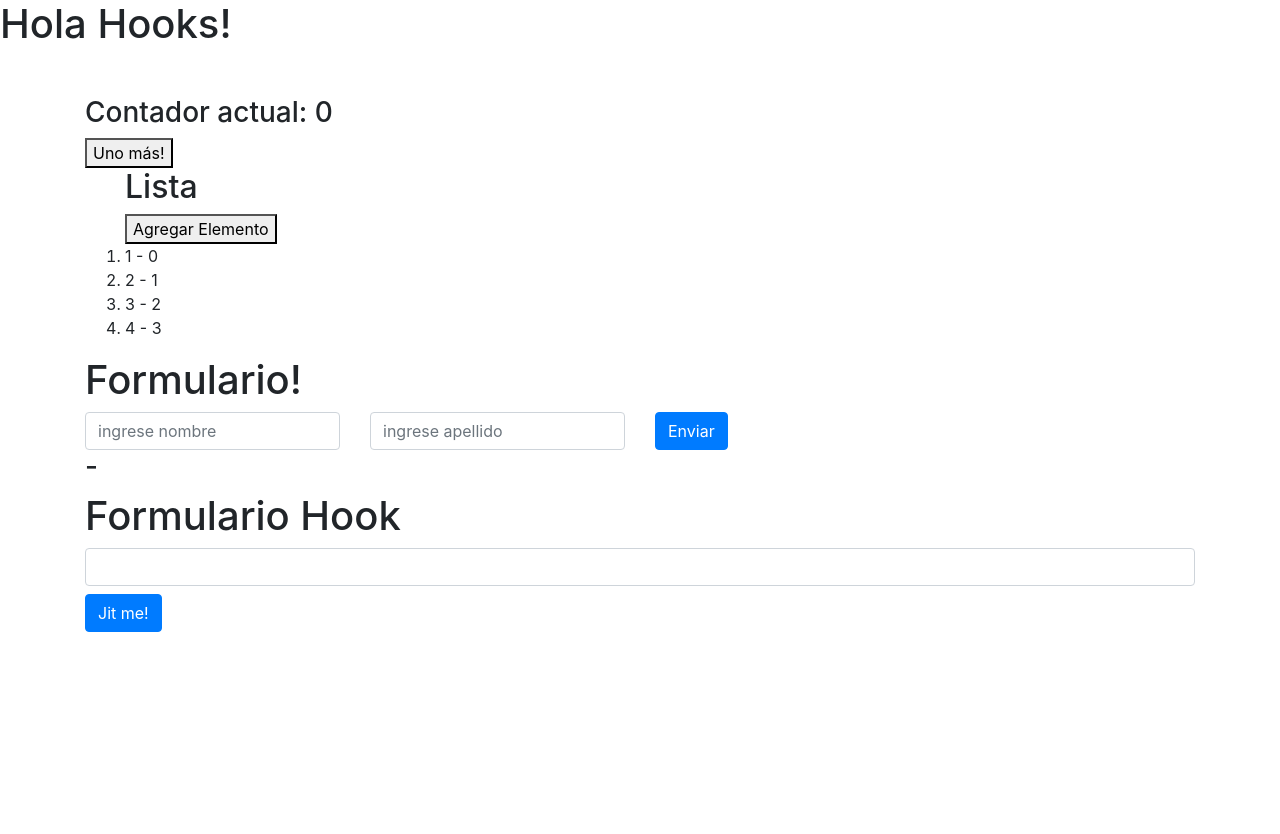
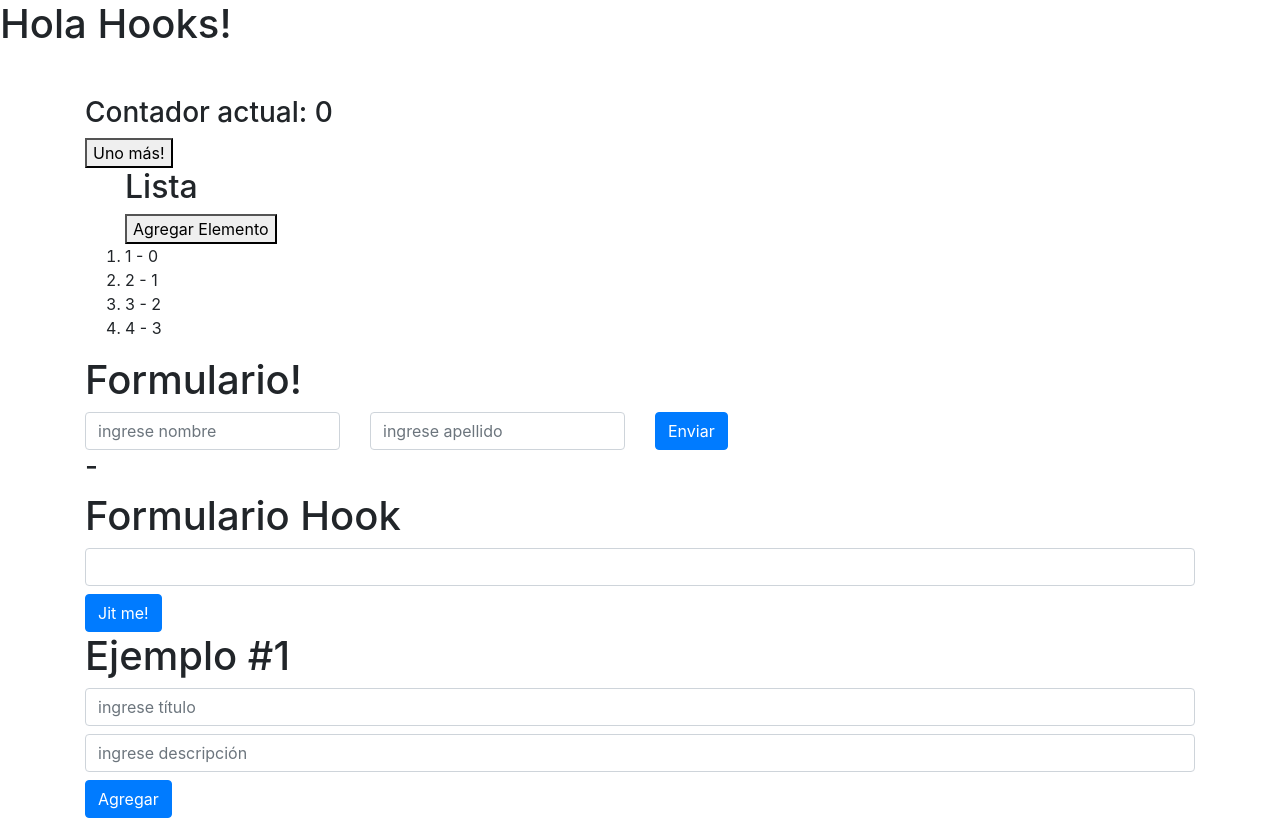
Before and after one commit to ignaciozanotti/holahooks, a React (Create React App) app: page / in a window 1280 px wide. Before the commit the page ends 800 px from the top, so only its background shows below. Built offline with nearby package versions, Linux system fonts and the light colour scheme.

Commit message:
practica integradora 1

```diff
--- a/src/App.js
+++ b/src/App.js
@@ -3,6 +3,7 @@ import Contador from './components/Contador';
 import Lista from './components/Lista';
 import Formulario from './components/Formulario';
 import HookForm from './components/HookForm';
+import Practica1 from './components/Practica1';
 
 
 function App() {
@@ -14,6 +15,7 @@ function App() {
           <Lista />
           <Formulario />
           <HookForm />
+          <Practica1 />
         </div>
     </div>
   );
--- a/src/components/HookForm.js
+++ b/src/components/HookForm.js
@@ -17,10 +17,11 @@ const HookForm = () => {
                     <input
                         name='titulo'
                         className="form-control my-2"
-                        ref={register({
+                        ref={
+                            register({
                             required: {value: true, message: 'titulo obligatorio'}
                         })
-                    }
+                        }
                     />
                     <span className="text-danger text-small d-block mb-2">
                         {errors?.titulo?.message }
--- /dev/null
+++ b/src/components/Practica1.js
@@ -0,0 +1,71 @@
+import React, { Fragment, useState } from 'react';
+import { useForm } from 'react-hook-form';
+
+const Practica1 = () => {
+
+    const {register, errors, handleSubmit} = useForm();
+
+    const [entradas, setEntradas] = useState([]);
+
+    const onSubmit = (data, e) => {
+        console.log(data);
+        e.target.reset();
+
+        setEntradas([...entradas,data]);
+    }
+
+
+
+
+
+    return (
+        <Fragment>
+            <h1> Ejemplo #1</h1>
+            <form onSubmit={handleSubmit(onSubmit)}>
+                <input
+                    name="titulo"
+                    placeholder="ingrese título"
+                    className="form-control my-2"
+                    ref = {
+                        register({
+                            required: {value: true, message: 'campo obligatorio'},
+                            minLength: {value: 2, message: 'mínimo 2 caracteres' }
+                        })
+                    }
+                    >
+                </input>
+                <span className="text-danger text-small d-block mb-2">
+                        {errors.titulo && errors.titulo.message }
+                    </span>
+                <input
+                    name="descripcion"
+                    placeholder="ingrese descripción"
+                    className="form-control my-2"
+                    ref = {
+                            register({
+                                required: {value: true, message: 'campo obligatorio'},
+                                minLength: {value: 2, message: 'mínimo 2 caracteres' }
+                            })
+                        }
+                    >
+                </input>
+                <span className="text-danger text-small d-block mb-2">
+                        {errors?.descripcion?.message }
+                    </span>
+                <button
+                        className="btn btn-primary"
+                    >
+                    Agregar
+                </button>
+            </form>
+            <ul>
+                {
+                    entradas.map((item,index) =>
+                    <li key={index}>{item.titulo} - {item.descripcion}</li>)
+                }
+            </ul>
+        </Fragment>
+    );
+}
+
+export default Practica1;
```
